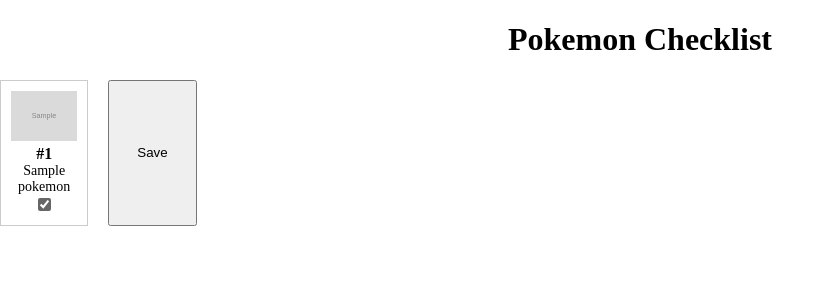
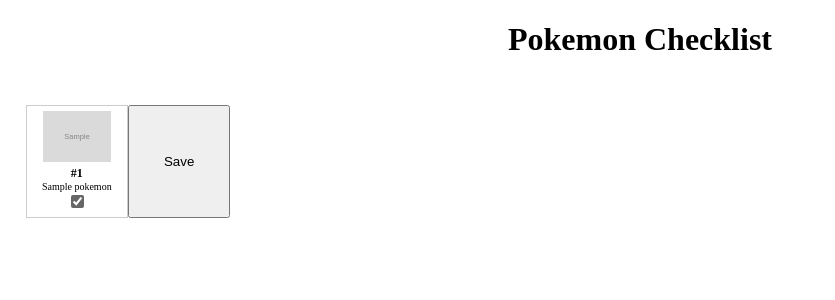
Before and after one commit to ohjames/pokemon-checklist, a Django app: page /checklist/ in a window 1280 px wide. Shown: the part 53-353 px from the top of the page, without its empty margins (0-835 px from the left). Run offline with Django 4.2, Linux system fonts and the light colour scheme; a user stored in the database is signed in; tables that the repository leaves empty hold one stand-in row (values such as "Sample post"); grey boxes marked "Sample" are stand-in pictures.

Commit message:
Editted the checklist to our liking with some padding and looks better overall

```diff
--- a/checklist/static/css/main.css
+++ b/checklist/static/css/main.css
@@ -148,26 +148,34 @@
 .pokemon-list {
     display: grid;
     grid-template-columns: repeat(12, 1fr);
-    grid-gap: 20px;
+    padding: 2%;
+    grid-gap: 0;
+    grid-auto-rows: min-content;
 }
+
 .pokemon-container {
     display: inline-block;
     text-align: center;
     border: 1px solid #ccc;
-    padding: 10px;
+    padding: 5px;
+    width: 100%;
+    box-sizing: border-box;
 }
 .pokemon-container img {
-    max-width: 100%;
+    max-width: 75%;
+
 }
 .pokemon-number {
     display: block;
-    font-size: 16px;
+    font-size: 12px;
     font-weight: bold;
+
 }
 .pokemon-name {
     display:block;
-    font-size: 14px;
+    font-size: 10px;
 }
+
 .grayscale {
     filter: grayscale(100%);
 }
--- a/checklist/templates/checklist/checklist.html
+++ b/checklist/templates/checklist/checklist.html
@@ -1,4 +1,6 @@
 {% extends 'checklist/base.html' %}
+
+{% block title %}Checklist | Pokémon Checklist{% endblock %}
 
 {% block content %}
   <h1>Pokemon Checklist</h1>
```
